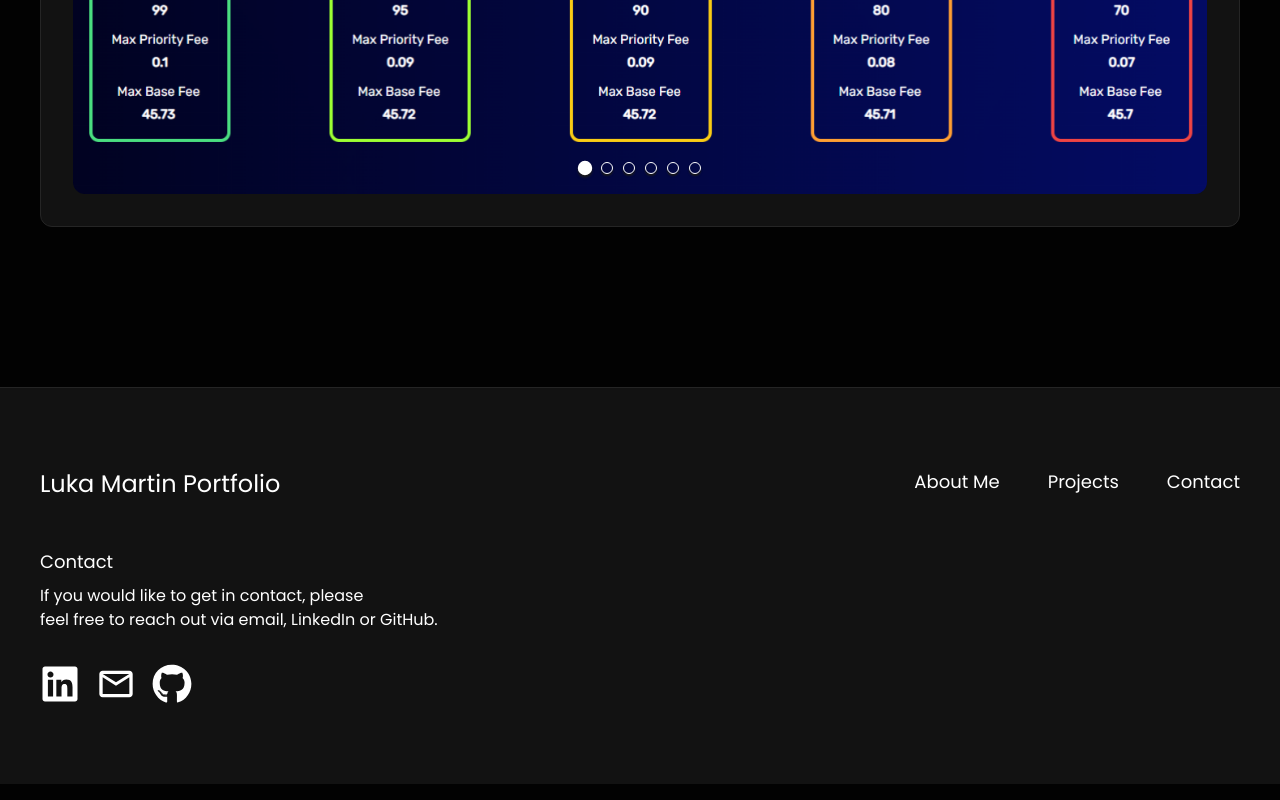
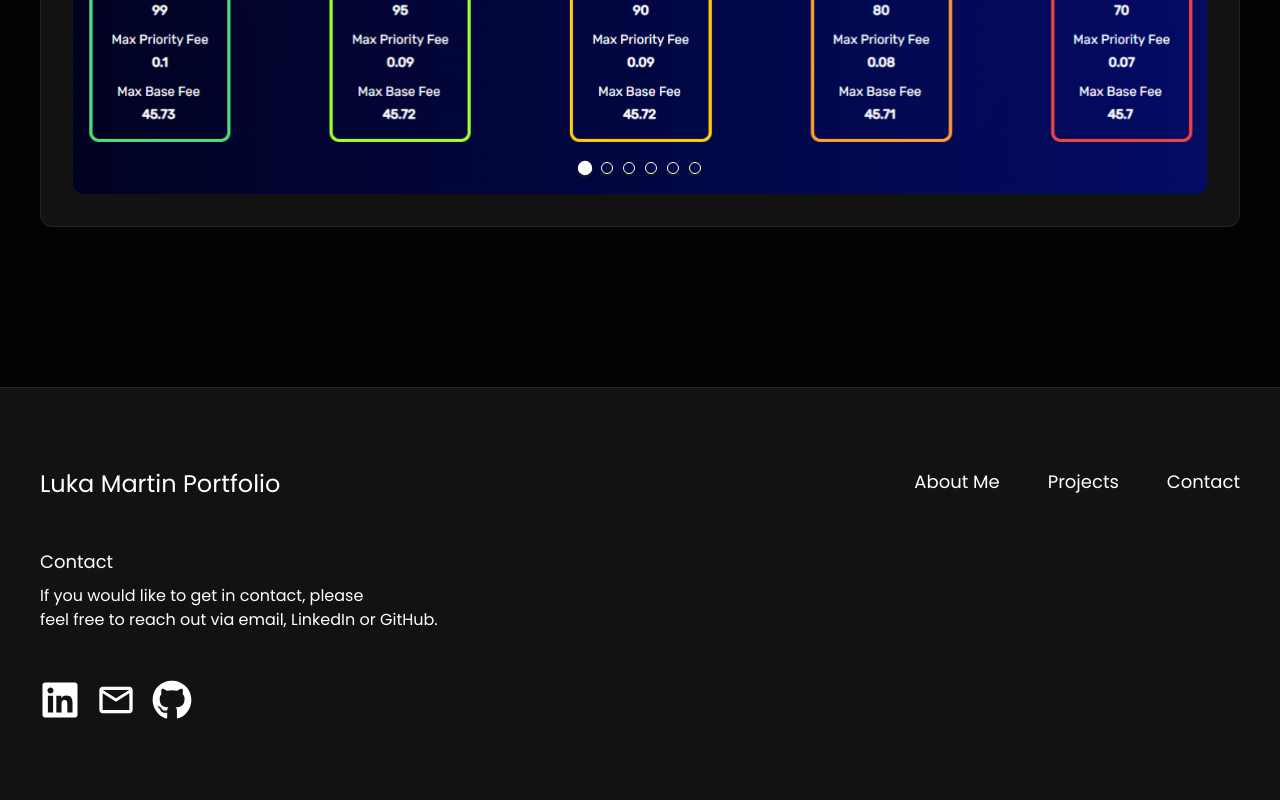
Before and after one commit to LukaMartin/portfolio, a React (Create React App) app: page / in a window 1280 px wide. Shown: the part 2329-3129 px from the top of the page. Built offline with nearby package versions, Linux system fonts and the light colour scheme.

Commit message:
Edit padding in footer section

```diff
--- a/src/sections/footer.js
+++ b/src/sections/footer.js
@@ -18,12 +18,12 @@ export default function Footer() {
                 <h4 id="contact" className="text-lg pb-2 pl-8 lg:pl-0">Contact</h4>
                 <p className="pl-8 lg:pl-0">If you would like to get in contact, please</p>
                 <p className="pl-8 pr-2 md:max-w-[48%] lg:pl-0">feel free to reach out via email, LinkedIn or GitHub.</p>
-                <div className="hidden md:flex pt-8 pl-8 lg:pl-0">
+                <div className="hidden md:flex pt-12 pl-8 lg:pl-0">
                     <a href="https://www.linkedin.com/in/luka-martin-7b674a134/" target="_blank"><FaLinkedin size={40} className="mr-4" /></a>
                     <a href="malito: ldm3334@gmail.com"><MdOutlineEmail size={40} className="mr-4" /></a>
                     <a href="https://github.com/LukaMartin" target="_blank"><FaGithub size={40} /></a>
                 </div>
-                <div className="flex pt-8 pl-8 lg:pl-0 md:hidden">
+                <div className="flex pt-12 pl-8 lg:pl-0 md:hidden">
                     <a href="https://www.linkedin.com/in/luka-martin-7b674a134/" target="_blank"><FaLinkedin size={35} className="mr-4" /></a>
                     <a href="malito: ldm3334@gmail.com"><MdOutlineEmail size={35} className="mr-4" /></a>
                     <a href="https://github.com/LukaMartin" target="_blank"><FaGithub size={35} /></a>
```
